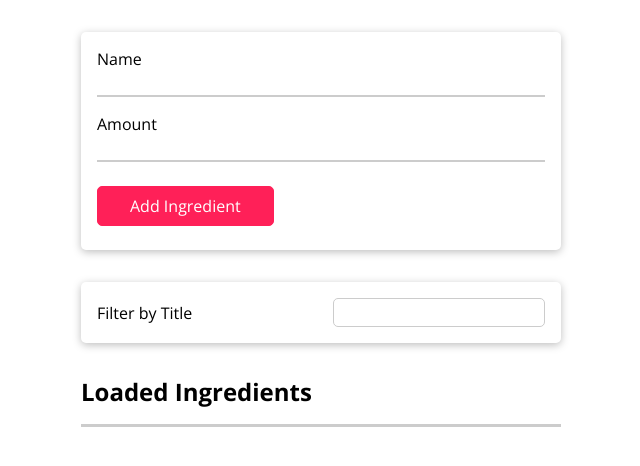
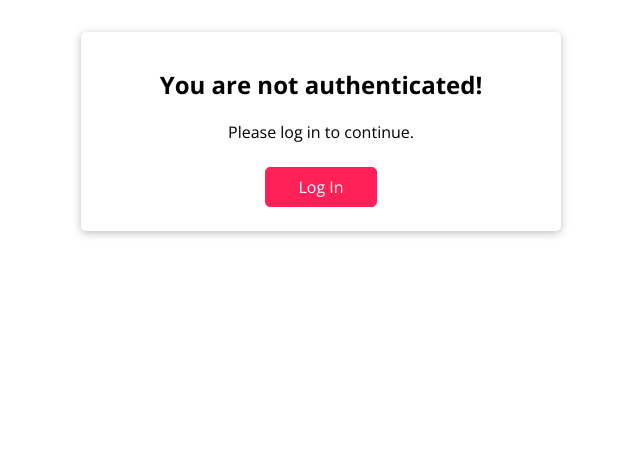
Before and after one commit to Jibril14/React-Hooks, a React (Create React App) app: page / in a window 1280 px wide. Shown: the top 466 px of the page, without its empty margins (319-959 px from the left). Built offline with nearby package versions, Linux system fonts and the light colour scheme.

Commit message:
Using useContext

```diff
--- a/src/App.js
+++ b/src/App.js
@@ -1,9 +1,17 @@
-import React from "react";
+import React, { useContext } from "react";
 
 import Ingredients from "./components/Ingredients/Ingredients";
+import { AuthContext } from "./Context/Authentication";
+import Auth from "./components/Auth";
 
 const App = (props) => {
-    return <Ingredients />;
+    const authContext = useContext(AuthContext);
+
+    let content = <Auth />;
+    if (authContext.isAuth) {
+        content = <Ingredients />;
+    }
+    return content;
 };
 
 export default App;
--- /dev/null
+++ b/src/Context/Authentication.js
@@ -0,0 +1,24 @@
+import React, { useState } from "react";
+
+const AuthContext = React.createContext({
+    isAuth: false,
+    login: () => {}
+});
+
+function AuthContextProvider(props) {
+    const [isAuthenticated, setIsAuthenticated] = useState(false);
+
+    const loginHandler = () => {
+        setIsAuthenticated(true);
+    };
+
+    return (
+        <AuthContext.Provider
+            value={{ login: loginHandler, isAuth: isAuthenticated }}
+        >
+            {props.children}
+        </AuthContext.Provider>
+    );
+}
+
+export { AuthContext, AuthContextProvider };
--- a/src/components/Auth.js
+++ b/src/components/Auth.js
@@ -1,10 +1,14 @@
-import React from 'react';
+import React, { useContext } from "react";
 
-import Card from './UI/Card';
-import './Auth.css';
+import Card from "./UI/Card";
+import "./Auth.css";
+import { AuthContext } from "../Context/Authentication";
 
-const Auth = props => {
-  const loginHandler = () => {};
+const Auth = (props) => {
+    const authContext = useContext(AuthContext);
+    const loginHandler = () => {
+        authContext.login();
+    };
 
     return (
         <div className="auth">
--- a/src/index.js
+++ b/src/index.js
@@ -1,7 +1,13 @@
-import React from 'react';
-import ReactDOM from 'react-dom';
+import React from "react";
+import ReactDOM from "react-dom";
 
-import './index.css';
-import App from './App';
+import "./index.css";
+import App from "./App";
+import { AuthContextProvider } from "./Context/Authentication";
 
-ReactDOM.render(<App />, document.getElementById('root'));
+ReactDOM.render(
+    <AuthContextProvider>
+        <App />
+    </AuthContextProvider>,
+    document.getElementById("root")
+);
```
Lines whose indentation alone changed are shown as unchanged.
